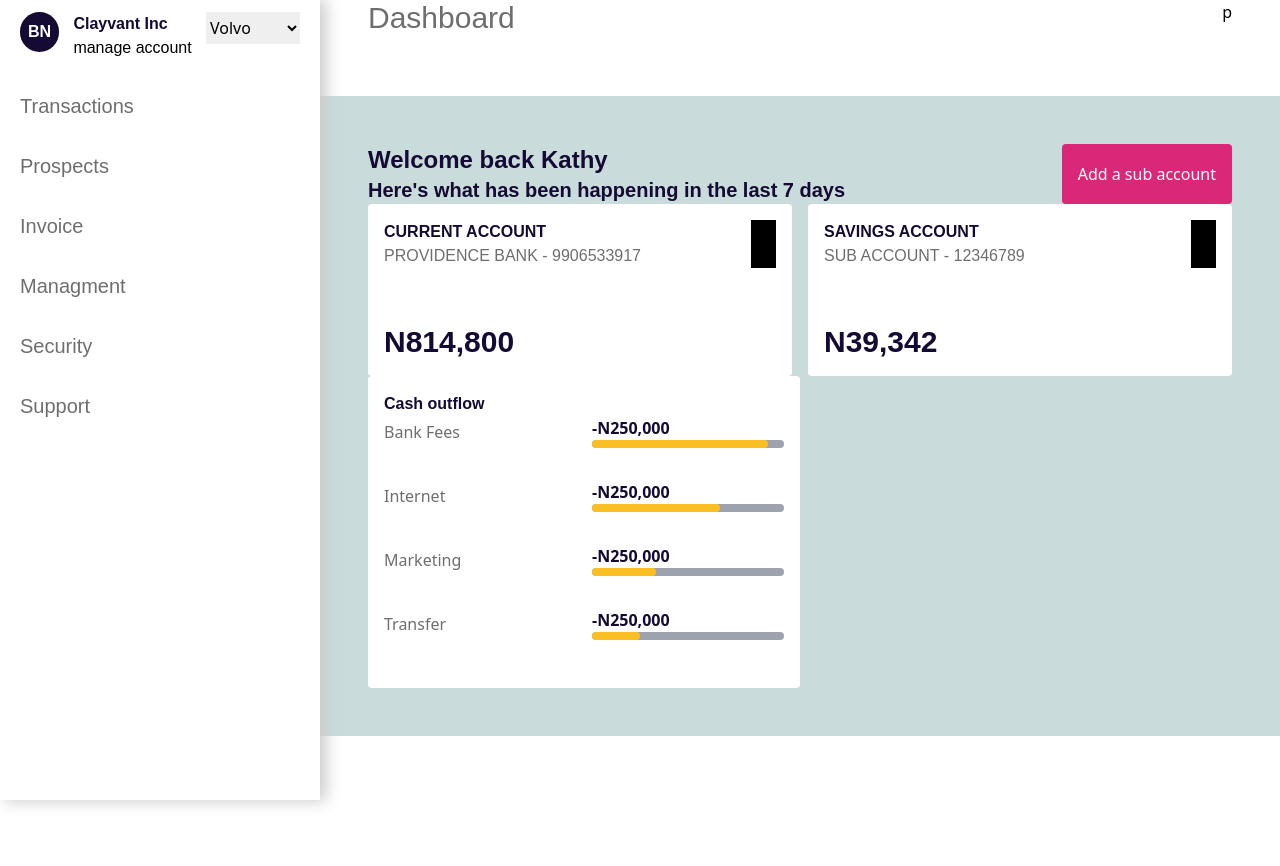
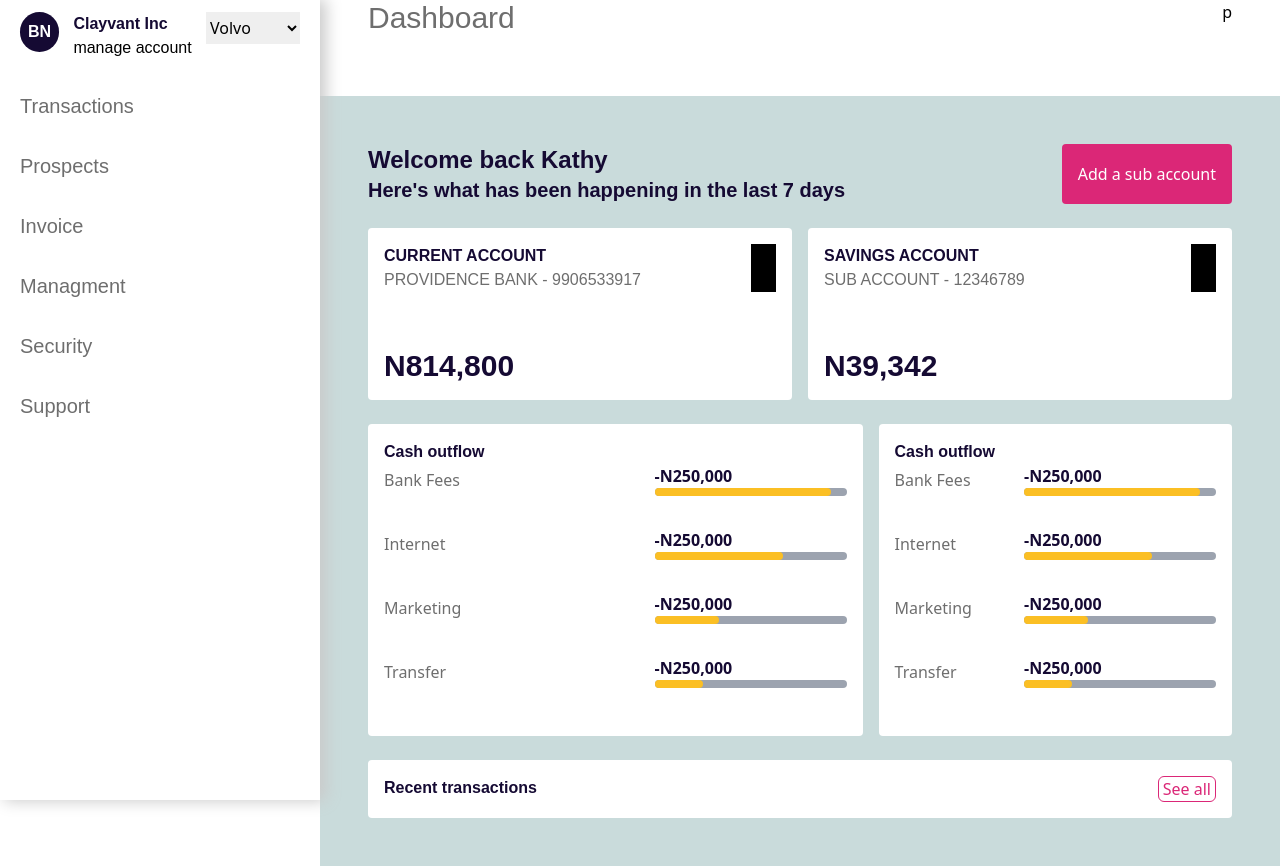
Before and after one commit to Robertito1/getpreneured, a React (Create React App) app: page /dashboard in a window 1280 px wide. Before the commit the page ends 800 px from the top, so only its background shows below. Built offline with nearby package versions, Linux system fonts and the light colour scheme.

Commit message:
dashboard details components

```diff
--- /dev/null
+++ b/src/components/cashOutflow.js
@@ -0,0 +1,16 @@
+import React from 'react'
+import Spendometer from './spendometer'
+
+const CashOutflow = () => {
+    return (
+        <div className='ml-4 p-4 bg-white rounded w-5/12'>
+            <p className='primary-font text-base text-purp font-bold'>Cash outflow</p>
+            <Spendometer item='Bank Fees' progress='w-11/12'/>
+            <Spendometer item='Internet' progress='w-8/12'/>
+            <Spendometer item='Marketing' progress='w-4/12'/>
+            <Spendometer item='Transfer' progress='w-3/12'/>
+        </div>
+    )
+}
+
+export default CashOutflow;
--- /dev/null
+++ b/src/components/currentAccount.js
@@ -0,0 +1,20 @@
+import React from 'react'
+
+const CurrentAccount = () => {
+    return (
+        <div className='p-4 bg-white rounded w-6/12'>
+            <div className='flex justify-between'>
+                <div>
+                    <p className='primary-font text-base text-purp font-bold'>CURRENT ACCOUNT</p>
+                    <p className='primary-font text-base dashboard-side-text'>PROVIDENCE BANK - 9906533917</p>
+                </div>
+                <div className='p-2 bg-black'>
+                <p>$</p>
+                </div>
+            </div>
+            <p className='primary-font mt-14 text-3xl text-purp font-semibold'>N814,800</p>
+        </div>
+    )
+}
+
+export default CurrentAccount;
--- a/src/components/dashboardDetails.js
+++ b/src/components/dashboardDetails.js
@@ -1,11 +1,15 @@
 import React from 'react'
-import DetailCard from './detailCard'
-import Spendometer from './spendometer'
+import CashOutflow from './cashOutflow'
+import CurrentAccount from './currentAccount'
+import MonthSummary from './monthSummary'
+import RecentTransactions from './recentTransactions'
+import SavingsAccount from './savingsAccount'
+
 
 const DashboardDetails = () => {
     return (
         <div className='p-12 w-full dashboard-background'>
-           <div className='flex justify-between'>
+           <div className='flex justify-between mb-6'>
                <div>
                 <p className='primary-font text-2xl text-purp font-bold'>Welcome back Kathy</p>
                 <p className='primary-font text-xl text-purp font-semibold'>Here's what has been happening in the last 7 days</p>
@@ -14,41 +18,15 @@ const DashboardDetails = () => {
                    Add a sub account
                </button>
            </div>
-           <div className='flex'>
-                <div className='p-4 bg-white rounded w-6/12'>
-                    <div className='flex justify-between'>
-                        <div>
-                            <p className='primary-font text-base text-purp font-bold'>CURRENT ACCOUNT</p>
-                            <p className='primary-font text-base dashboard-side-text'>PROVIDENCE BANK - 9906533917</p>
-                        </div>
-                        <div className='p-2 bg-black'>
-                        <p>$</p>
-                        </div>
-                    </div>
-                    <p className='primary-font mt-14 text-3xl text-purp font-semibold'>N814,800</p>
-                </div>
-                <div className='p-4 bg-white rounded ml-4 w-6/12'>
-                    <div className='flex justify-between'>
-                        <div>
-                            <p className='primary-font text-base text-purp font-bold'>SAVINGS ACCOUNT</p>
-                            <p className='primary-font text-base dashboard-side-text'>SUB ACCOUNT - 12346789</p>
-                        </div>
-                        <div className='p-2 bg-black'>
-                        <p>$</p>
-                        </div>
-                    </div>
-                    <p className='primary-font mt-14 text-3xl text-purp font-semibold'>N39,342</p>
-                </div>
+           <div className='flex mb-6'>
+                <CurrentAccount />
+                <SavingsAccount />
            </div>
-           <div className=''>
-                <div className='p-4 bg-white rounded w-6/12'>
-                    <p className='primary-font text-base text-purp font-bold'>Cash outflow</p>
-                    <Spendometer item='Bank Fees' progress='w-11/12'/>
-                    <Spendometer item='Internet' progress='w-8/12'/>
-                    <Spendometer item='Marketing' progress='w-4/12'/>
-                    <Spendometer item='Transfer' progress='w-3/12'/>
-                </div>
+           <div className='flex mb-6'>
+                <MonthSummary />
+                <CashOutflow />
            </div>
+           <RecentTransactions />
         </div>
     )
 }
--- /dev/null
+++ b/src/components/monthSummary.js
@@ -0,0 +1,16 @@
+import React from 'react'
+import Spendometer from './spendometer'
+
+const MonthSummary = () => {
+    return (
+        <div className='p-4 bg-white rounded w-7/12'>
+            <p className='primary-font text-base text-purp font-bold'>Cash outflow</p>
+            <Spendometer item='Bank Fees' progress='w-11/12'/>
+            <Spendometer item='Internet' progress='w-8/12'/>
+            <Spendometer item='Marketing' progress='w-4/12'/>
+            <Spendometer item='Transfer' progress='w-3/12'/>
+        </div>
+    )
+}
+
+export default MonthSummary;
--- /dev/null
+++ b/src/components/recentTransactions.js
@@ -0,0 +1,14 @@
+import React from 'react'
+
+const RecentTransactions = () => {
+    return (
+        <div className='p-4 bg-white rounded w-full flex justify-between'>
+            <p className='primary-font text-base text-purp font-semibold'>Recent transactions</p>
+            <button className='px-1 border-solid border border-pink-600 rounded-md text-pink-600'>
+                See all
+            </button>
+        </div>
+    )
+}
+
+export default RecentTransactions;
--- /dev/null
+++ b/src/components/savingsAccount.js
@@ -0,0 +1,20 @@
+import React from 'react'
+
+const SavingsAccount = () => {
+    return (
+        <div className='p-4 bg-white ml-4 rounded w-6/12'>
+            <div className='flex justify-between'>
+                <div>
+                    <p className='primary-font text-base text-purp font-bold'>SAVINGS ACCOUNT</p>
+                    <p className='primary-font text-base dashboard-side-text'>SUB ACCOUNT - 12346789</p>
+                </div>
+                <div className='p-2 bg-black'>
+                <p>$</p>
+                </div>
+            </div>
+            <p className='primary-font mt-14 text-3xl text-purp font-semibold'>N39,342</p>
+        </div>
+    )
+}
+
+export default SavingsAccount;
```
